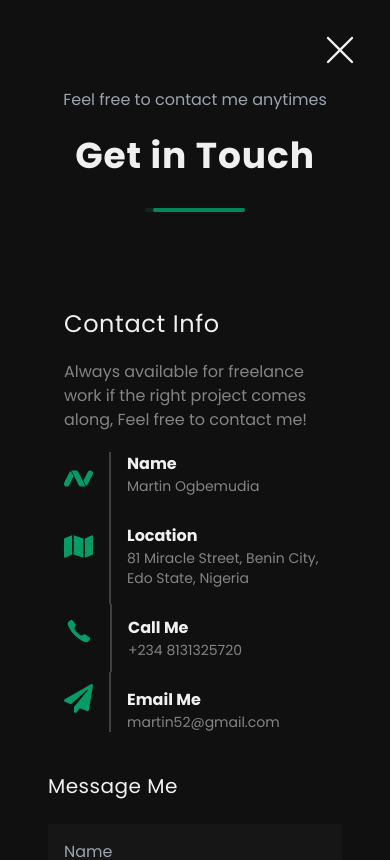
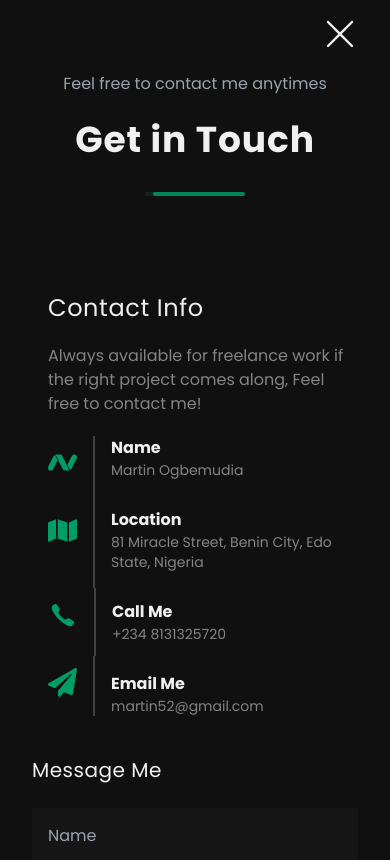
Before and after one commit to ogbemudiamartin/Potfolio-web, a React (Vite) app: page /contact in a window 390 px wide. Shown: the top 860 px of the page. Built offline with nearby package versions, Linux system fonts and the light colour scheme.

Commit message:
change some style in contactJsx

```diff
--- a/src/components/About.jsx
+++ b/src/components/About.jsx
@@ -70,7 +70,7 @@ const About = () => {
               </button>
             </div>
             <div className="border-solid border-[1px] hidden md:block border-[#353434] rounded-md mt-4 h-[1px] w-[5vw]"></div>
-            <div className="flex text-xl items-center justify-center  gap-4 text-[#969696]">
+            <div className="flex text-xl items-center justify-center pt-[1rem] md:pt-0  gap-4 text-[#969696]">
                 <a href="https://www.linkedin.com/in/ogbemudia-martin-4a8226235/" target="_blank"><FaLinkedin /></a>
                 <a href="" target="_blank"><FaFacebook /></a>
                 <a href="" target="_blank"><FaXTwitter /></a>
--- a/src/components/Contact.jsx
+++ b/src/components/Contact.jsx
@@ -31,7 +31,7 @@ const Contact = () => {
   };
 
   return (
-    <div className="absolute w-full  p-[2rem] text-[#F0F0F0]  bg-[#101010] z-[2] top-0 left-0 right-0">
+    <div className="absolute w-full p-[1rem] md:p-[2rem] text-[#F0F0F0]  bg-[#101010] z-[2] top-0 left-0 right-0">
     <m.div
         className="fixed z-10 transform transform-origin-bottom top-0 left-0 w-full h-full bg-[#121111]"
         initial={{ scaleY: 0}}
```
